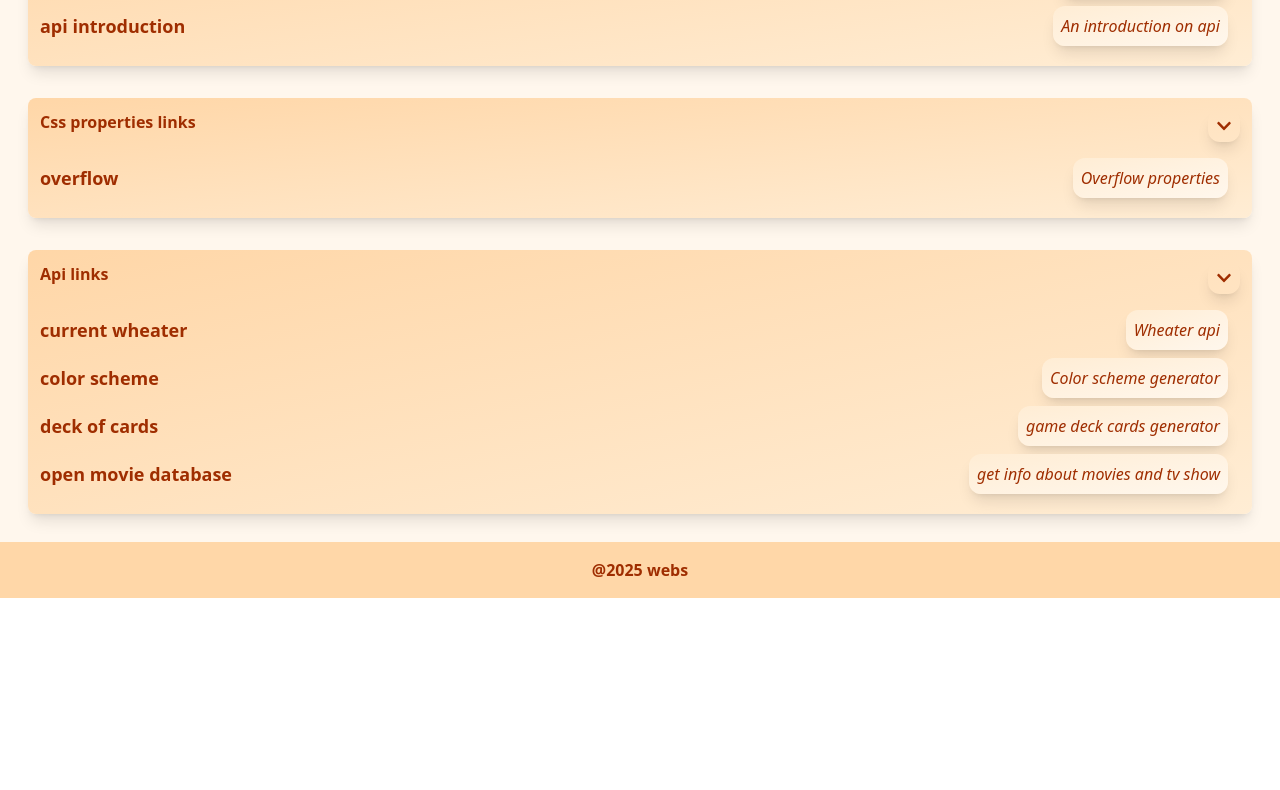
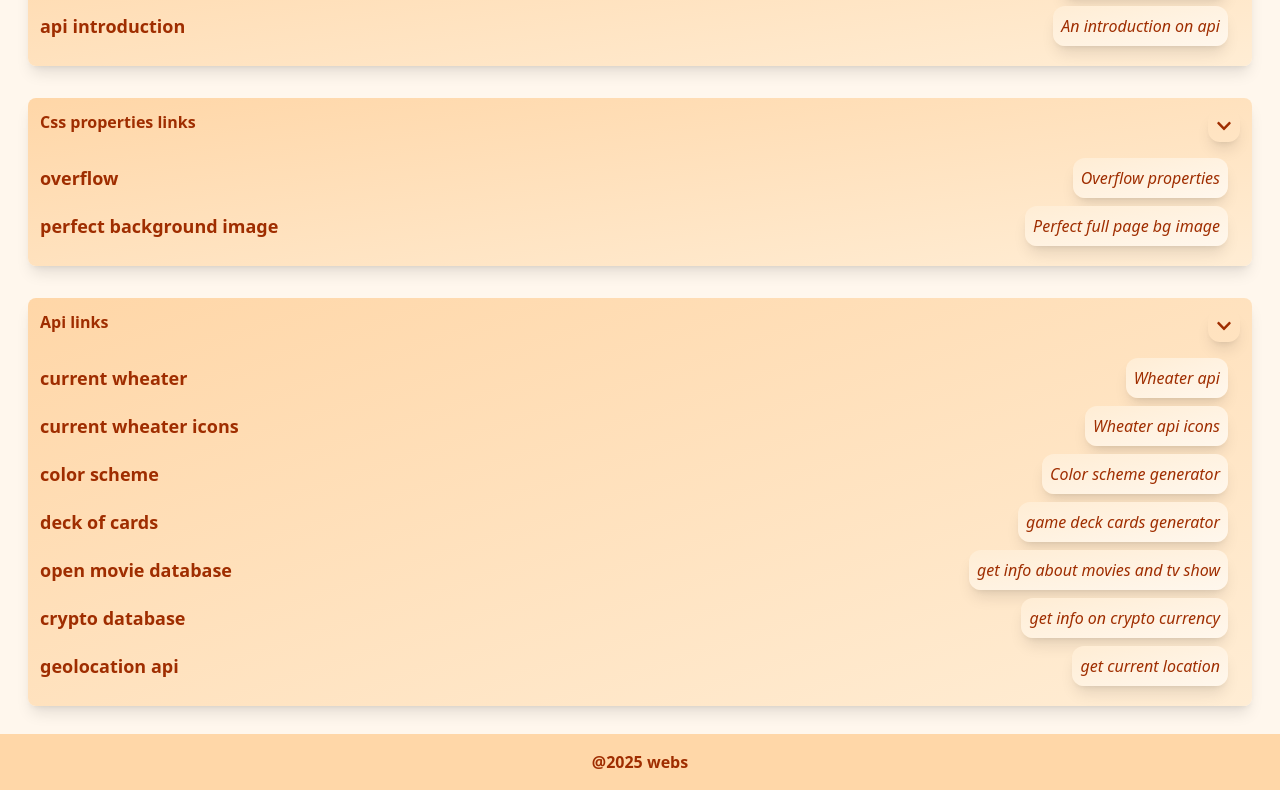
Before and after one commit to gyo82v/webLinks, a React (Vite) app: page / in a window 1280 px wide. Shown: the part 2634-3424 px from the top of the page. Before the commit the page ends 3232 px from the top, so only its background shows below. Built offline with nearby package versions, Linux system fonts and the light colour scheme.

Commit message:
Add 4 links

```diff
--- a/src/components/categories/Api.jsx
+++ b/src/components/categories/Api.jsx
@@ -5,9 +5,17 @@ export default function Api({open, toggle}){
     return (
         <Section open={open} toggle={toggle} title="Api">
             <Li href="https://openweathermap.org/current" name="current wheater">Wheater api</Li>
+            <Li href="https://openweathermap.org/weather-conditions" name="current wheater icons">Wheater api icons</Li>
             <Li href="https://www.thecolorapi.com/docs#schemes" name="color scheme">Color scheme generator</Li>
             <Li href="https://www.deckofcardsapi.com/" name="deck of cards">game deck cards generator</Li>
             <Li href="https://www.omdbapi.com/" name="open movie database">get info about movies and tv show</Li>
+            <Li href="https://www.coingecko.com/api/documentations/v3#/" name="crypto database">get info on crypto currency</Li>
+            <Li
+              href="https://developer.mozilla.org/en-US/docs/Web/API/Geolocation_API/Using_the_Geolocation_API#getting_the_current_position"
+              name="geolocation api"
+            >
+              get current location
+            </Li>
 
         </Section>
     )
--- a/src/components/categories/Css.jsx
+++ b/src/components/categories/Css.jsx
@@ -5,6 +5,12 @@ export default function Css({open, toggle}){
     return(
         <Section open={open} toggle={toggle} title="Css properties" >
             <Li href="https://developer.mozilla.org/en-US/docs/Web/CSS/overflow" name="overflow" >Overflow properties</Li>
+            <Li
+              href="https://css-tricks.com/perfect-full-page-background-image/#awesome-easy-progressive-css3-way"
+              name="perfect background image "
+            >
+                Perfect full page bg image
+            </Li>
         </Section>
     )
 }
```
